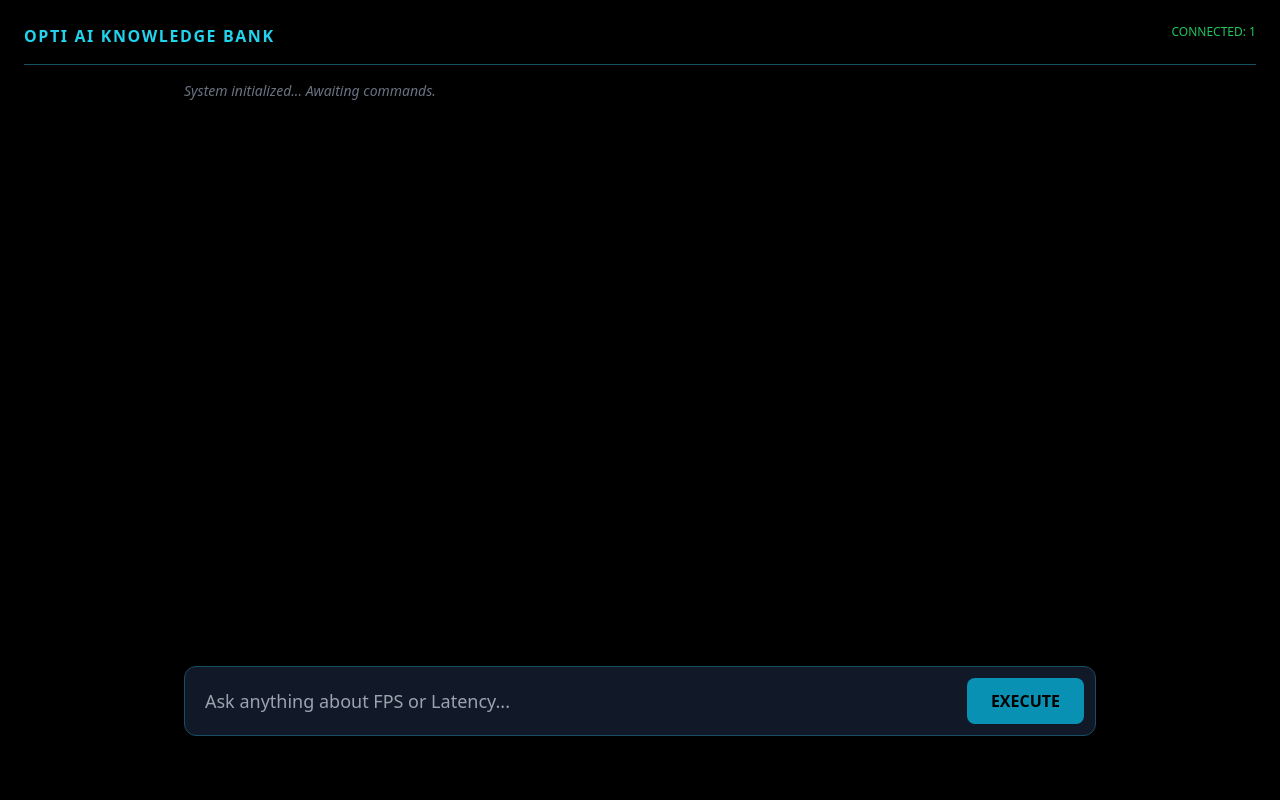
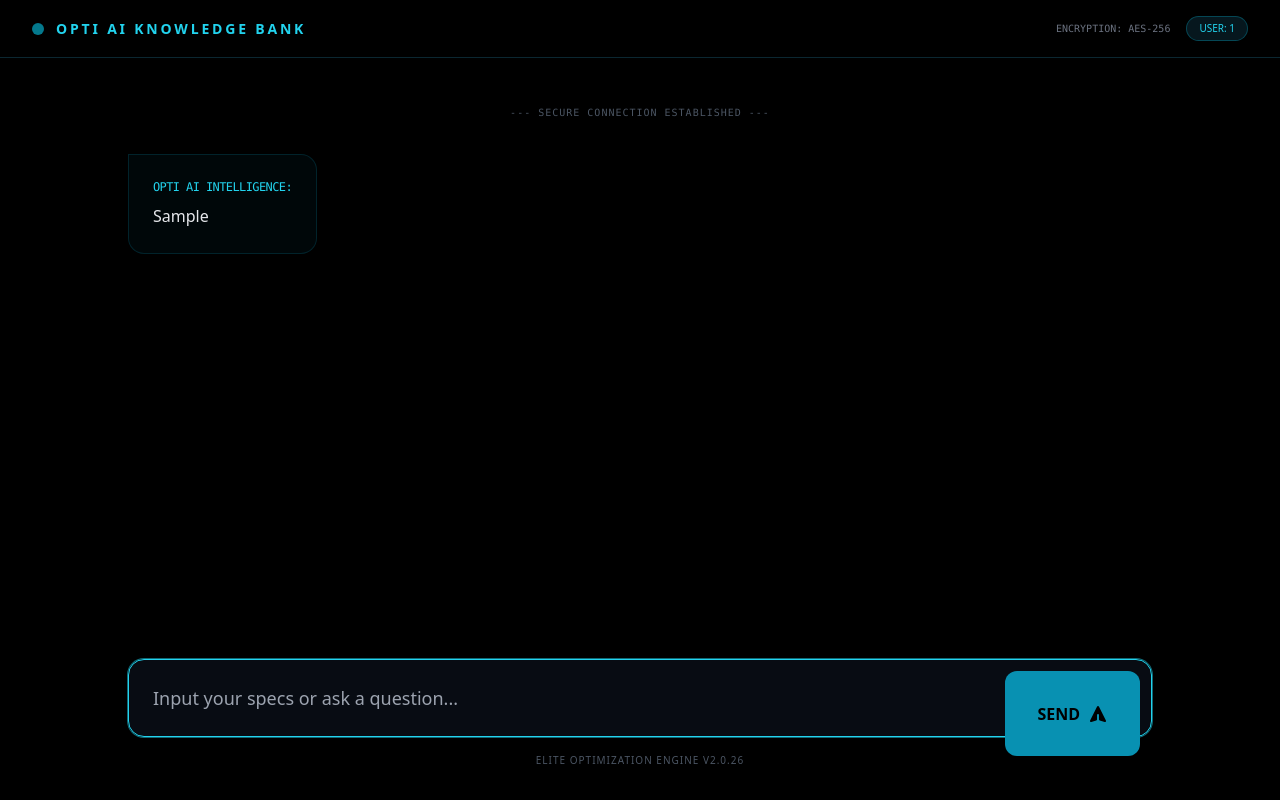
Before and after one commit to tyferust/optiai, a Flask app: template templates/index.html in a window 1280 px wide. Run offline with Flask 3, Linux system fonts and the light colour scheme; the template is opened without the code that fills it: most values are stand-ins (such as "Sample title", 1, 10 or a date in 2020); some libraries are stand-ins or nearby versions.

Commit message:
Update index.html

```diff
--- a/templates/index.html
+++ b/templates/index.html
@@ -1,57 +1,122 @@
 <!DOCTYPE html>
-<html class="bg-black text-white">
+<html class="bg-black text-white scroll-smooth">
 <head>
+    <meta charset="UTF-8">
+    <meta name="viewport" content="width=device-width, initial-scale=1.0">
     <title>Opti AI | Command Center</title>
     <script src="https://cdn.tailwindcss.com"></script>
     <style>
+        /* Triple Dot Animation for the Thinking Feature */
         .typing-dot { animation: blink 1.4s infinite both; font-size: 24px; }
         .typing-dot:nth-child(2) { animation-delay: .2s; }
         .typing-dot:nth-child(3) { animation-delay: .4s; }
         @keyframes blink { 0% { opacity: .2; } 20% { opacity: 1; } 100% { opacity: .2; } }
+
+        /* Custom scrollbar for that clean look */
+        ::-webkit-scrollbar { width: 5px; }
+        ::-webkit-scrollbar-track { background: #000; }
+        ::-webkit-scrollbar-thumb { background: #0891b2; border-radius: 10px; }
+
+        .glass-panel {
+            background: rgba(8, 145, 178, 0.05);
+            border: 1px solid rgba(8, 145, 178, 0.2);
+            backdrop-filter: blur(5px);
+        }
     </style>
 </head>
-<body class="flex flex-col h-screen p-6">
-    <div class="flex justify-between border-b border-cyan-900 pb-4 mb-4">
-        <h1 class="text-cyan-400 font-bold tracking-widest uppercase">Opti AI Knowledge Bank</h1>
-        <span class="text-green-500 text-xs">CONNECTED: {{ user_id }}</span>
+<body class="flex flex-col h-screen">
+
+    <header class="flex justify-between items-center px-8 py-4 border-b border-cyan-900/50 bg-black/80 backdrop-blur-md sticky top-0 z-10">
+        <div class="flex items-center gap-3">
+            <div class="w-3 h-3 bg-cyan-500 rounded-full animate-pulse"></div>
+            <h1 class="text-cyan-400 font-bold tracking-[0.2em] uppercase text-sm">Opti AI Knowledge Bank</h1>
+        </div>
+        <div class="flex items-center gap-4">
+            <span class="text-gray-500 text-[10px] font-mono hidden md:block">ENCRYPTION: AES-256</span>
+            <span class="bg-cyan-900/30 text-cyan-400 text-[10px] px-3 py-1 rounded-full border border-cyan-500/30">
+                USER: {{ user_id }}
+            </span>
+        </div>
+    </header>
+
+    <main id="chat-box" class="flex-1 overflow-y-auto p-4 md:p-10">
+        <div class="max-w-5xl mx-auto space-y-8">
+
+            <div class="text-center">
+                <span class="text-gray-600 text-[10px] uppercase tracking-widest font-mono">--- Secure Connection Established ---</span>
             </div>
 
-    <div id="chat-box" class="flex-1 overflow-y-auto space-y-6 px-4 md:px-20 lg:px-40">
-        <div class="text-gray-500 text-sm italic">System initialized... Awaiting commands.</div>
-        <div id="dynamic-content" class="space-y-6"></div>
-        <div id="loader" class="hidden flex items-center gap-2 text-cyan-500 italic">
-            Opti AI is calculating<span class="typing-dot">.</span><span class="typing-dot">.</span><span class="typing-dot">.</span>
+            <div id="dynamic-content" class="space-y-8">
+                <div class="flex justify-start animate-fade-in">
+                    <div class="glass-panel p-6 rounded-2xl rounded-tl-none max-w-[85%] md:max-w-[70%] text-gray-200 leading-relaxed shadow-lg">
+                        <p class="font-mono text-cyan-400 text-xs mb-2 uppercase tracking-tighter">Opti AI Intelligence:</p>
+                        {{ initial_msg }}
+                    </div>
                 </div>
             </div>
 
-    <div class="mt-6 px-4 md:px-20 lg:px-40 pb-10">
-        <form id="ask-form" class="relative">
-            <input id="user-query" placeholder="Ask anything about FPS or Latency..."
-                class="w-full bg-gray-900 border border-cyan-900 p-5 rounded-xl text-lg outline-none focus:border-cyan-400 transition-all pr-32">
-            <button type="submit" class="absolute right-3 top-3 bottom-3 bg-cyan-600 text-black px-6 rounded-lg font-bold hover:bg-cyan-400">
-                EXECUTE
+            <div id="loader" class="hidden flex items-center gap-3 text-cyan-500/80 italic font-mono text-sm px-2">
+                <span>Analyzing specs & databases</span>
+                <span class="flex gap-1">
+                    <span class="typing-dot">.</span><span class="typing-dot">.</span><span class="typing-dot">.</span>
+                </span>
+            </div>
+
+        </div>
+    </main>
+
+    <footer class="p-4 md:p-8 bg-gradient-to-t from-black via-black to-transparent">
+        <div class="max-w-5xl mx-auto relative">
+            <form id="ask-form" class="group">
+                <input
+                    type="text"
+                    id="user-query"
+                    autofocus
+                    placeholder="Input your specs or ask a question..."
+                    class="w-full bg-gray-900/50 border border-cyan-900/50 p-5 md:p-6 rounded-2xl text-white text-lg outline-none focus:border-cyan-400 focus:ring-1 focus:ring-cyan-400/50 transition-all pr-32 shadow-2xl"
+                >
+                <button
+                    type="submit"
+                    class="absolute right-3 top-3 bottom-3 bg-cyan-600 hover:bg-cyan-400 text-black px-8 rounded-xl font-black transition-all transform active:scale-95 flex items-center gap-2"
+                >
+                    <span class="hidden md:block">SEND</span>
+                    <svg xmlns="http://www.w3.org/2000/svg" class="h-5 w-5" viewBox="0 0 20 20" fill="currentColor">
+                        <path d="M10.894 2.553a1 1 0 00-1.788 0l-7 14a1 1 0 001.169 1.409l5-1.429A1 1 0 009 15.571V11a1 1 0 112 0v4.571a1 1 0 00.725.962l5 1.428a1 1 0 001.17-1.408l-7-14z" />
+                    </svg>
                 </button>
             </form>
+            <p class="text-[10px] text-gray-600 text-center mt-4 tracking-widest uppercase">Elite Optimization Engine v2.0.26</p>
         </div>
+    </footer>
 
     <script>
         const form = document.getElementById('ask-form');
         const chatBox = document.getElementById('dynamic-content');
         const loader = document.getElementById('loader');
+        const mainContainer = document.getElementById('chat-box');
 
         form.onsubmit = async (e) => {
             e.preventDefault();
-            const query = document.getElementById('user-query').value;
+            const queryInput = document.getElementById('user-query');
+            const query = queryInput.value.trim();
             if(!query) return;
 
-            // Add User Message
-            chatBox.innerHTML += `<div class="text-right"><p class="inline-block bg-gray-800 p-4 rounded-2xl max-w-md">${query}</p></div>`;
-            document.getElementById('user-query').value = '';
+            // 1. Add User Message to Chat
+            chatBox.innerHTML += `
+                <div class="flex justify-end">
+                    <div class="bg-gray-800/80 border border-gray-700 p-5 rounded-2xl rounded-tr-none max-w-[85%] md:max-w-[70%] text-white shadow-xl">
+                        ${query}
+                    </div>
+                </div>`;
 
-            // Show Loader
+            queryInput.value = '';
+
+            // 2. Show Loader & Scroll
             loader.classList.remove('hidden');
-            window.scrollTo(0, document.body.scrollHeight);
+            mainContainer.scrollTo({ top: mainContainer.scrollHeight, behavior: 'smooth' });
 
+            try {
+                // 3. Send to Server
                 const response = await fetch('/ask', {
                     method: 'POST',
                     headers: { 'Content-Type': 'application/x-www-form-urlencoded' },
@@ -60,10 +125,21 @@
 
                 const result = await response.text();
 
-            // Hide Loader & Add AI Message
+                // 4. Hide Loader & Add AI Response
                 loader.classList.add('hidden');
-            chatBox.innerHTML += `<div class="text-left animate-fade-in"><div class="bg-cyan-950/20 border border-cyan-900 p-6 rounded-2xl whitespace-pre-line text-gray-200">${result}</div></div>`;
-            window.scrollTo(0, document.body.scrollHeight);
+                chatBox.innerHTML += `
+                    <div class="flex justify-start animate-fade-in">
+                        <div class="glass-panel p-6 rounded-2xl rounded-tl-none max-w-[85%] md:max-w-[70%] text-gray-200 leading-relaxed shadow-lg whitespace-pre-line">
+                            <p class="font-mono text-cyan-400 text-[10px] mb-2 uppercase tracking-tighter">Opti AI Intelligence:</p>
+                            ${result}
+                        </div>
+                    </div>`;
+
+                mainContainer.scrollTo({ top: mainContainer.scrollHeight, behavior: 'smooth' });
+            } catch (err) {
+                loader.classList.add('hidden');
+                console.error("Transmission Error:", err);
+            }
         };
     </script>
 </body>
```
Lines whose indentation alone changed are shown as unchanged.
